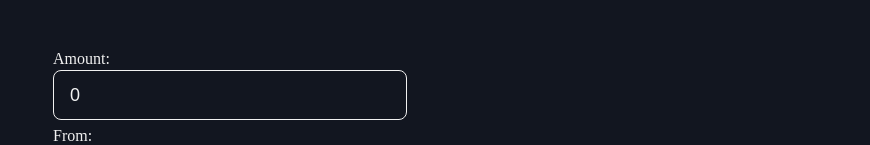
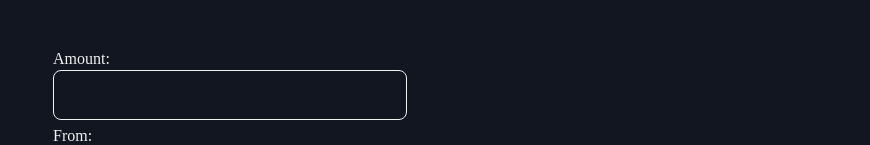
Before and after one commit to laurapantazi/currency-converter, a React (Create React App) app: page / in a window 1280 px wide. Shown: the part 135-280 px from the top of the page, without its empty margins (410-1280 px from the left). Built offline with nearby package versions, Linux system fonts and the light colour scheme.

Commit message:
Remove stepper from Input element, Prevent amount input from receiving strings

```diff
--- a/src/components/CurrencyForm/CurrencyForm.tsx
+++ b/src/components/CurrencyForm/CurrencyForm.tsx
@@ -1,4 +1,4 @@
-import { useState, ChangeEvent, useEffect } from "react";
+import { useState, ChangeEvent, KeyboardEvent, useEffect } from "react";
 import currencies from '../../currencies.json';
 import {Form} from "./Form";
 import {FormElement, Input, Select, Label} from "./FormElements";
@@ -27,12 +27,19 @@ const CurrencyForm = () => {
       .catch((err: any) => console.log('error: ', err))
     }
 
+    const preventStrings = (event: KeyboardEvent<HTMLInputElement>) => {
+      if ((event.key !== "Backspace") && (isNaN(parseInt(event.key)))) {
+        event.preventDefault();
+        return false
+      }
+      return;
+  }
   return (
     <>
       <Form onSubmit={handleSubmit}>
         <FormElement>
           <Label>Amount:</Label>
-          <Input type="number" min="0" step="0.01" value={amount} onChange={(e) => setAmount(parseFloat(e.target.value) || 0)}/>
+          <Input appearance="textfield" type="number" min="0" step="0.01" value={amount || ''} onKeyDown={preventStrings} onChange={(e) => setAmount(parseFloat(e.target.value))}/>
         </FormElement>
 
         <FormElement>
--- a/src/components/CurrencyForm/FormElements.ts
+++ b/src/components/CurrencyForm/FormElements.ts
@@ -12,9 +12,18 @@ export const CustomFormElement = styled.input`
   background: none;
   z-index: 1;
 `;
+
+interface InputProps {
+  readonly appearance?: string;
+};
+
 export const Input = styled(CustomFormElement).attrs({
   as: "input"
-})``;
+})<InputProps>`
+  webkit-appearance: ${props => props.appearance || "textfield"};
+  -moz-appearance: ${props => props.appearance || "textfield"};
+  appearance: ${props => props.appearance || "textfield"};
+`;
 export const Select = styled(CustomFormElement).attrs({
   as: "select"
 })`
```
